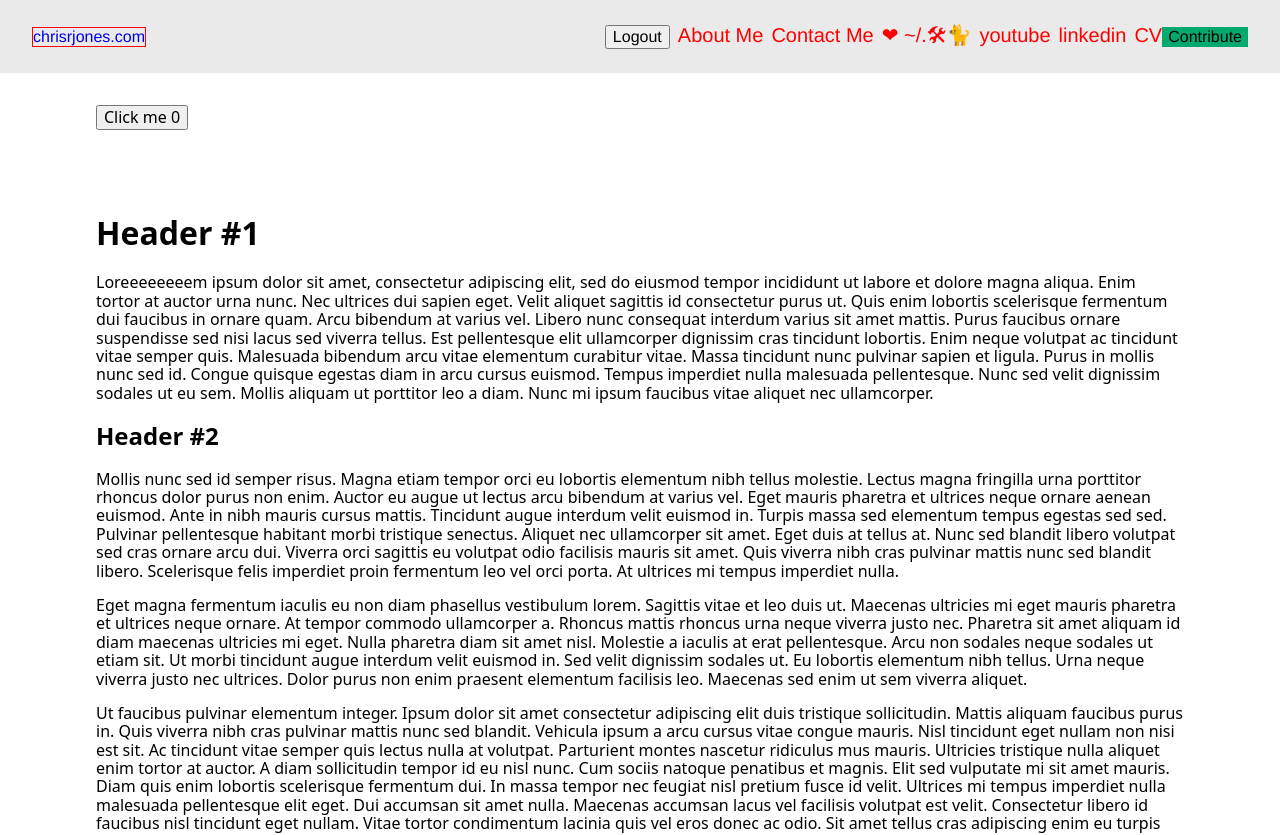
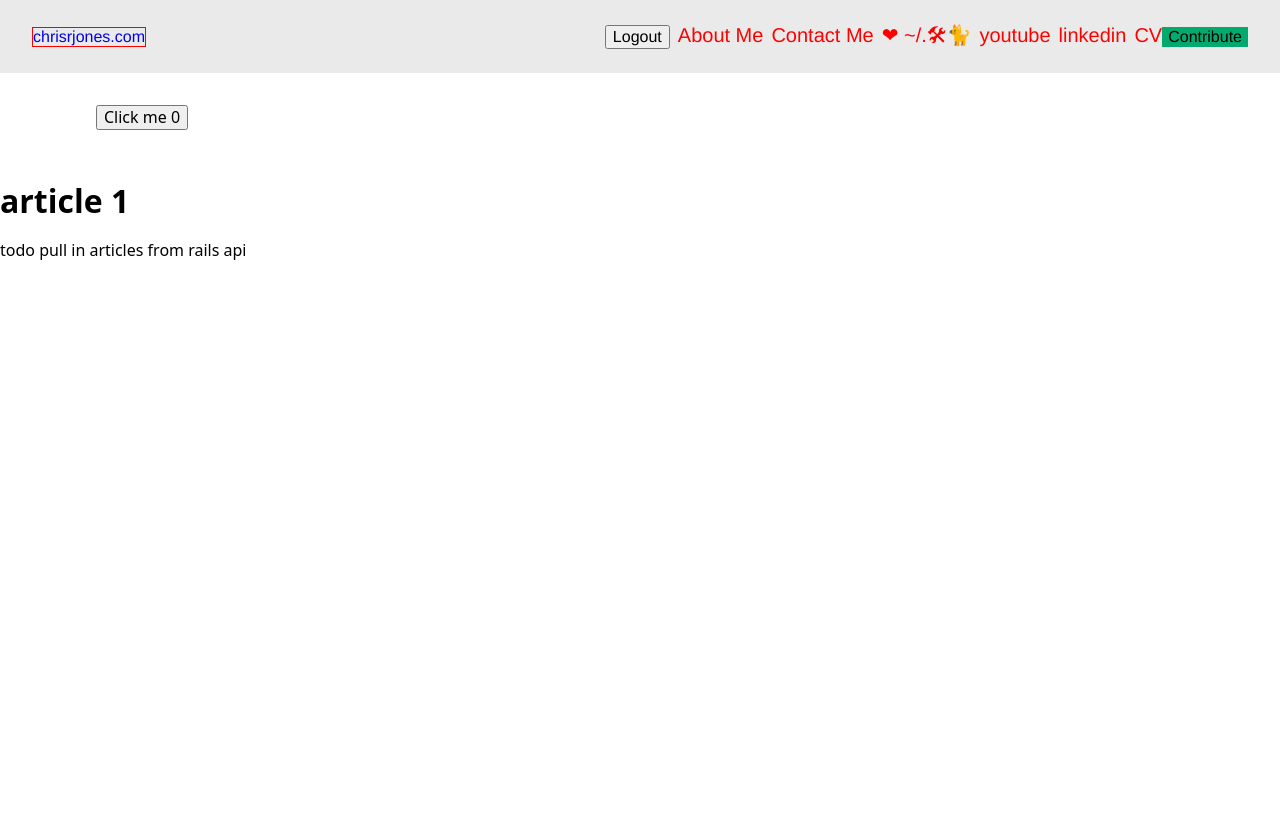
Before and after one commit to ipatch/chrisrjones_web, a React app in the folder frontends/my-react-starter/: page / in a window 1280 px wide. Shown: the top 835 px of the page. After the commit the page ends 800 px from the top, so only its background shows below. Built offline with nearby package versions, Linux system fonts and the light colour scheme.

Commit message:
#fe #react swap out placeholderblogpost for articlespage component

```diff
--- a/frontends/my-react-starter/src/App.js
+++ b/frontends/my-react-starter/src/App.js
@@ -1,7 +1,8 @@
 import React from 'react';
 import { Navbar, } from './components/Navbar.jsx';
 import { Counter, } from './components/Counter.js';
-import PlaceholderBlogPost from './components/PlaceholderBlogPost.jsx';
+// import PlaceholderBlogPost from './components/PlaceholderBlogPost.jsx';
+import { ArticlesPage } from './articles-page.jsx';
 import '../node_modules/modern-normalize/modern-normalize.css';
 import './styles.css';
 
@@ -11,7 +12,7 @@ const AppFunc = () => {
     <Navbar />
     <main>
       <Counter />
-      <PlaceholderBlogPost />
+      <ArticlesPage />
     </main>
  </>
   );
```
